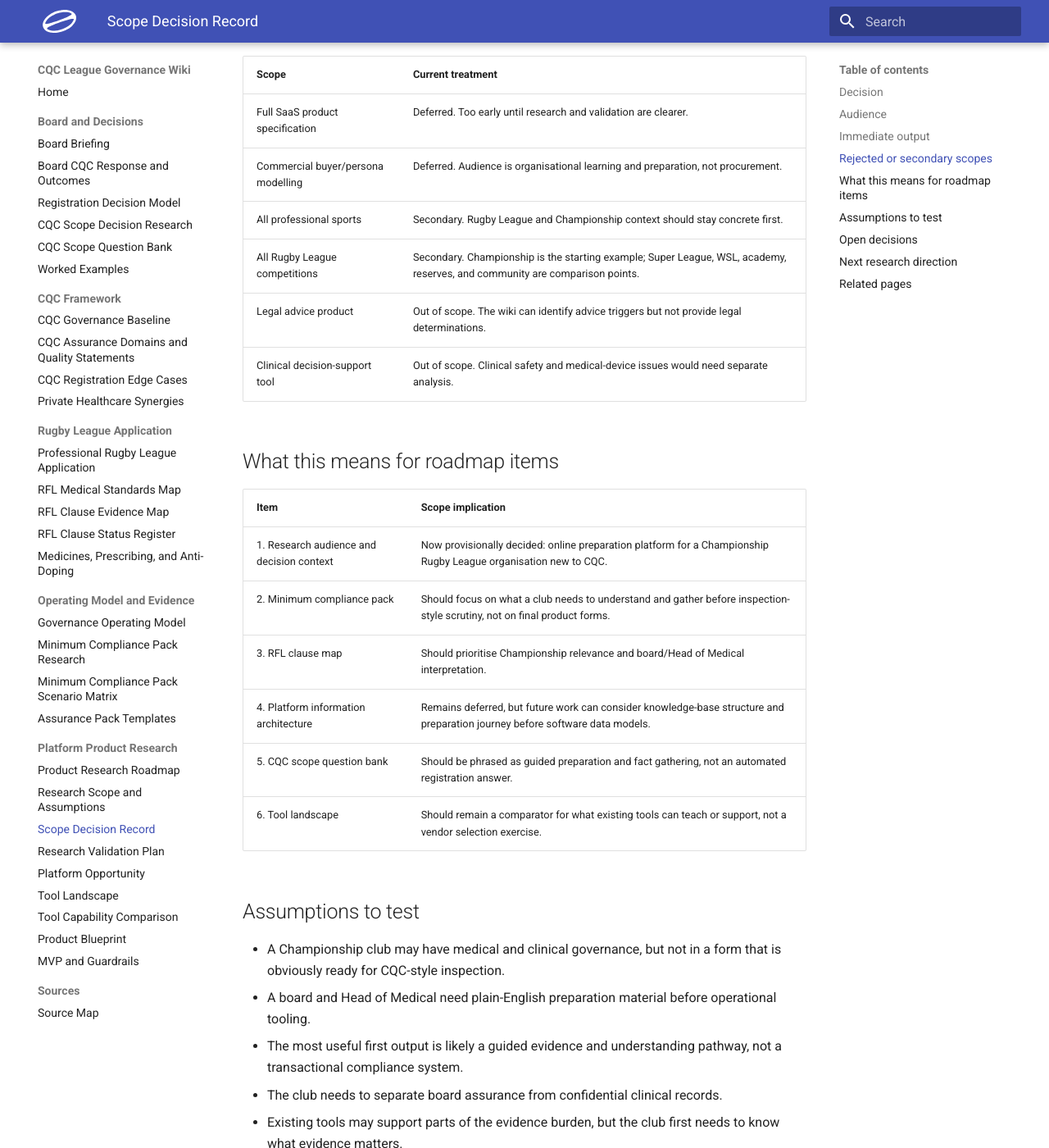
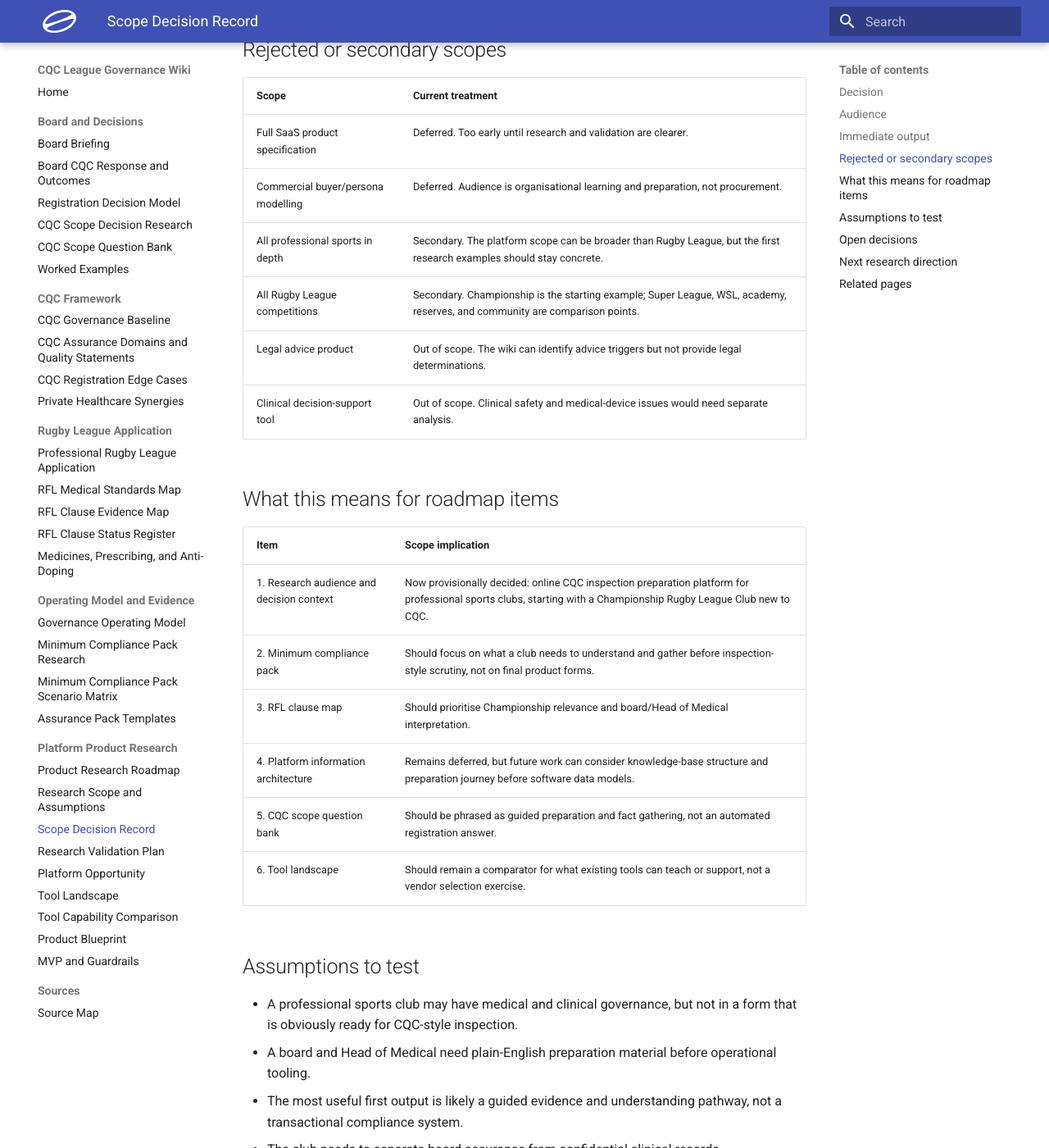
Before and after one commit to ajdench/cqc-league, an MkDocs documentation site: the page built from docs/research/scope-decision-record.md, in a window 1280 px wide and 1400 px high, scrolled down 1787 px. Shown: the whole window at 82% size. Built offline with MkDocs 1.6.1 and Material for MkDocs 9.7.7, drawn with Linux system fonts in a browser that asks for light colours; some of the changed text lies outside the part shown.

Commit message:
Broaden platform scope to professional sports clubs

```diff
--- a/docs/research/scope-decision-record.md
+++ b/docs/research/scope-decision-record.md
@@ -4,7 +4,7 @@ This page records the current scope decision for the research. It should be revi
 
 ## Decision
 
-The working scope is an **online research and preparation platform for a Championship Rugby League team**, using a Championship club as the starting example.
+The working scope is an **online CQC inspection preparation platform for professional sports clubs**, using a Championship Rugby League Club as the starting example.
 
 The platform should help the organisation:
 
@@ -19,7 +19,7 @@ This does not mean the club is assumed to require CQC registration. The research
 
 ## Audience
 
-The audience is not yet a commercial buying group. The primary audience is a Championship Rugby League organisation that needs to learn and prepare.
+The audience is not yet a commercial buying group. The primary audience is a professional sports club that needs to learn and prepare for CQC inspection-level scrutiny, with a Championship Rugby League Club used as the first worked example.
 
 | Audience | Need |
 | --- | --- |
@@ -50,7 +50,7 @@ It should be able to support:
 | --- | --- |
 | Full SaaS product specification | Deferred. Too early until research and validation are clearer. |
 | Commercial buyer/persona modelling | Deferred. Audience is organisational learning and preparation, not procurement. |
-| All professional sports | Secondary. Rugby League and Championship context should stay concrete first. |
+| All professional sports in depth | Secondary. The platform scope can be broader than Rugby League, but the first research examples should stay concrete. |
 | All Rugby League competitions | Secondary. Championship is the starting example; Super League, WSL, academy, reserves, and community are comparison points. |
 | Legal advice product | Out of scope. The wiki can identify advice triggers but not provide legal determinations. |
 | Clinical decision-support tool | Out of scope. Clinical safety and medical-device issues would need separate analysis. |
@@ -59,7 +59,7 @@ It should be able to support:
 
 | Item | Scope implication |
 | --- | --- |
-| 1. Research audience and decision context | Now provisionally decided: online preparation platform for a Championship Rugby League organisation new to CQC. |
+| 1. Research audience and decision context | Now provisionally decided: online CQC inspection preparation platform for professional sports clubs, starting with a Championship Rugby League Club new to CQC. |
 | 2. Minimum compliance pack | Should focus on what a club needs to understand and gather before inspection-style scrutiny, not on final product forms. |
 | 3. RFL clause map | Should prioritise Championship relevance and board/Head of Medical interpretation. |
 | 4. Platform information architecture | Remains deferred, but future work can consider knowledge-base structure and preparation journey before software data models. |
@@ -68,7 +68,7 @@ It should be able to support:
 
 ## Assumptions to test
 
-- A Championship club may have medical and clinical governance, but not in a form that is obviously ready for CQC-style inspection.
+- A professional sports club may have medical and clinical governance, but not in a form that is obviously ready for CQC-style inspection.
 - A board and Head of Medical need plain-English preparation material before operational tooling.
 - The most useful first output is likely a guided evidence and understanding pathway, not a transactional compliance system.
 - The club needs to separate board assurance from confidential clinical records.
@@ -88,13 +88,13 @@ It should be able to support:
 
 The next useful research direction is to define the **preparation journey**:
 
-1. What a Championship club needs to understand first.
+1. What a professional sports club needs to understand first.
 2. What facts it must collect.
 3. What evidence it must hold.
 4. What gaps it should expect.
-5. What should be escalated to legal/CQC/RFL/vendor review.
+5. What should be escalated to legal, CQC, league, governing-body, or vendor review.
 
-That journey should be written for a club that has not previously prepared for CQC and may not know what "inspection-grade" evidence looks like.
+That journey should be written for a professional sports club that has not previously prepared for CQC and may not know what "inspection-grade" evidence looks like.
 
 ## Related pages
 
```
Also changed, not shown: docs/index.md (+2 -2 lines), docs/research/product-research-roadmap.md (+4 -4 lines), docs/research/research-scope-assumptions.md (+3 -3 lines), docs/research/source-map.md (+1 -1 lines).
